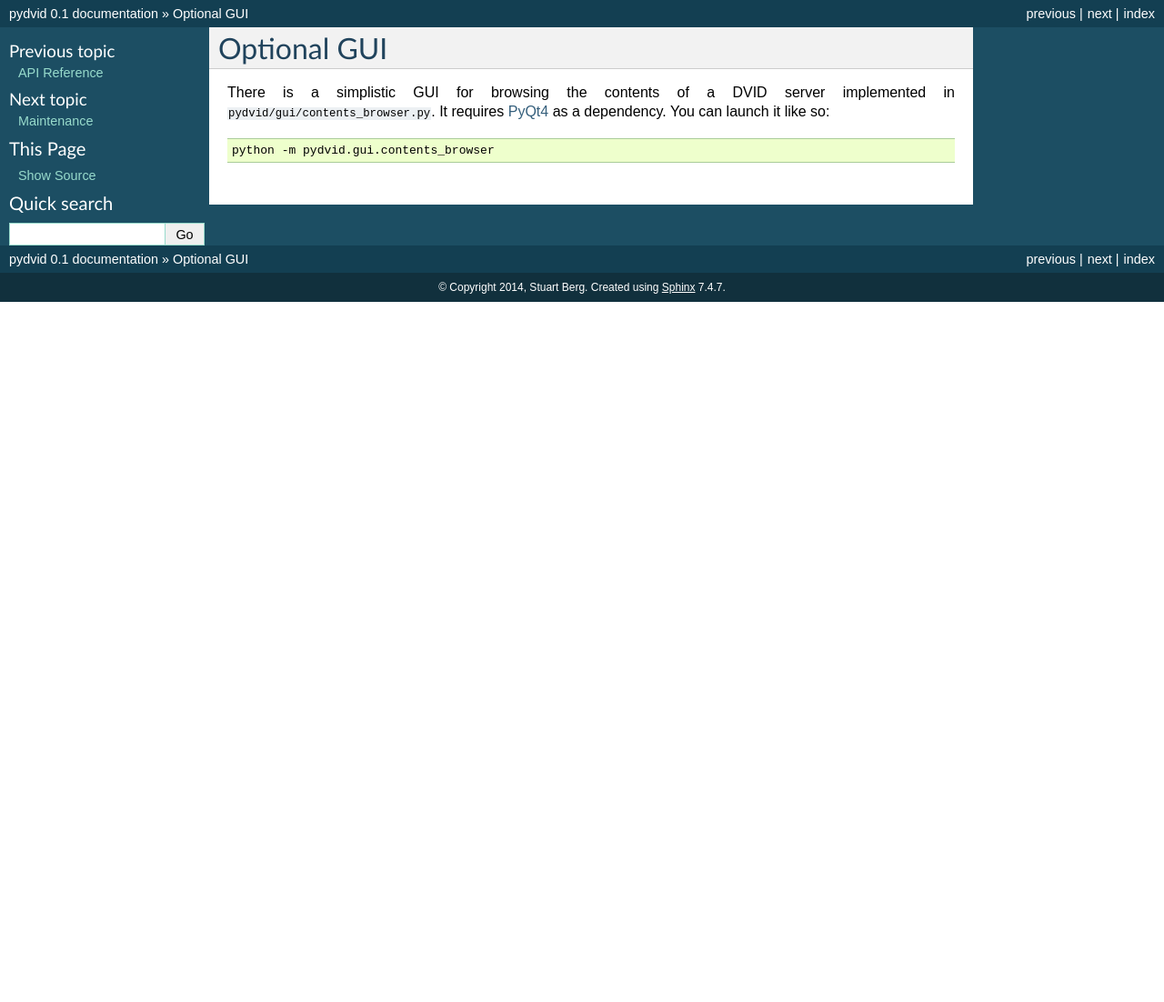
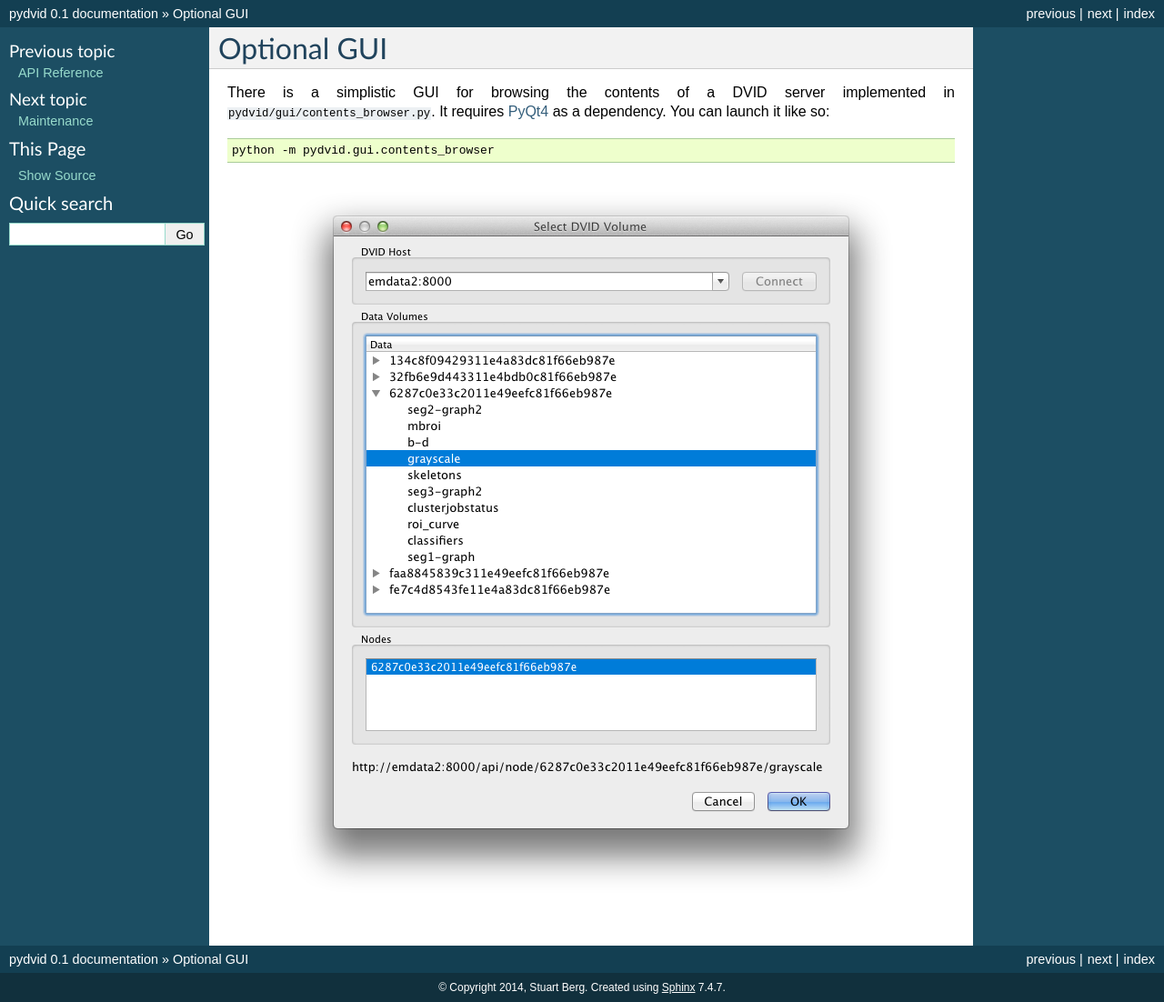
Before and after one commit to janelia-flyem/pydvid, a Sphinx documentation site: the page built from docs/source/gui.rst, in a window 1280 px wide. Shown: the whole page at 91% size. Built offline with Sphinx 7.4.7, drawn with Linux system fonts in a browser that asks for light colours; before the commit the page ends 900 px from its top, so only the background shows below that.

Commit message:
docs: Added ContentsBrowser screenshot

```diff
--- a/docs/source/gui.rst
+++ b/docs/source/gui.rst
@@ -10,3 +10,7 @@ It requires `PyQt4`_ as a dependency.  You can launch it like so:
     python -m pydvid.gui.contents_browser
 
 .. _PyQt4: http://www.riverbankcomputing.com/software/pyqt/download
+
+.. figure:: images/contents_browser.png
+   :scale: 100  %
+   :alt: ContentsBrowser GUI screenshot.
```
Also changed, not shown: docs/source/images/contents_browser.png (added).
